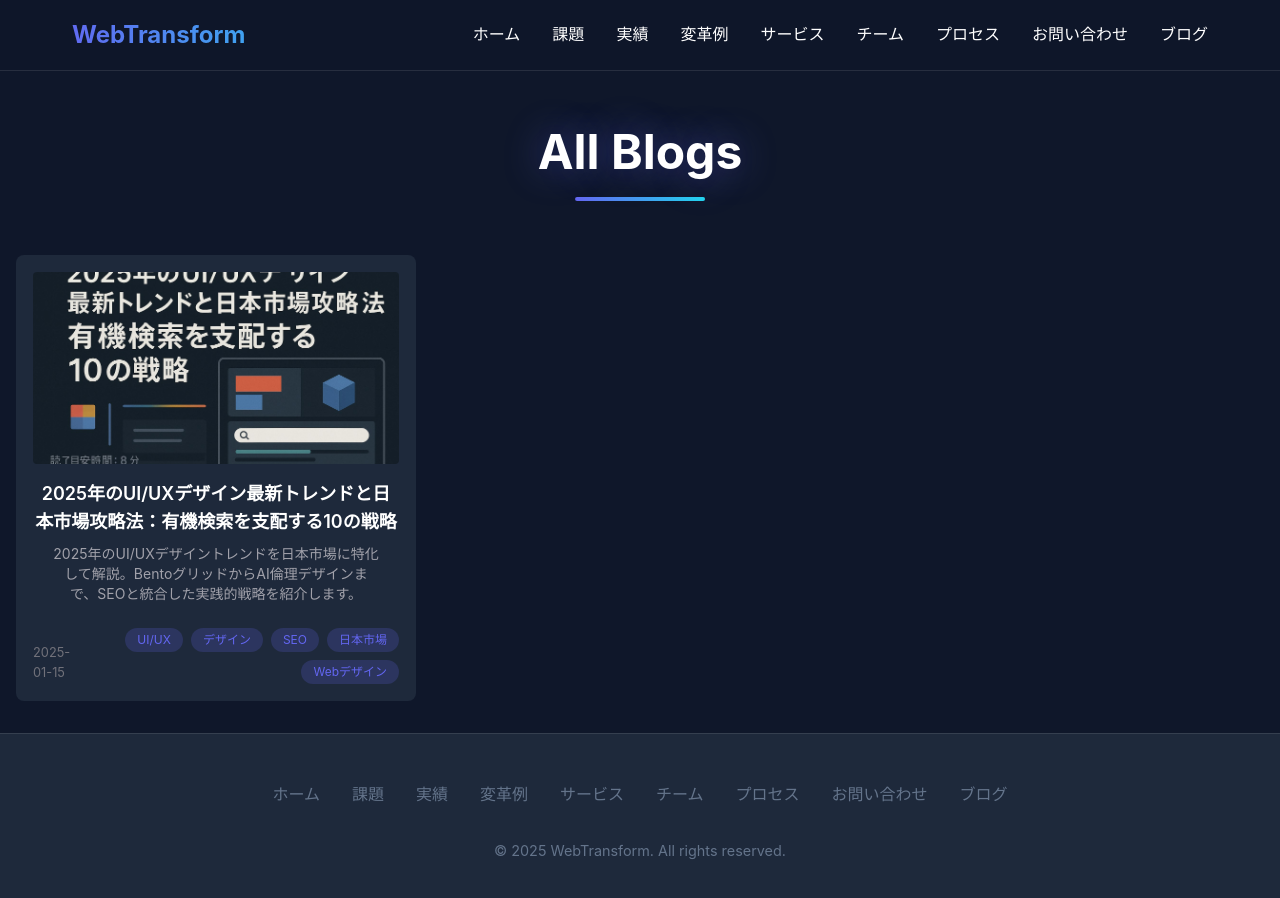
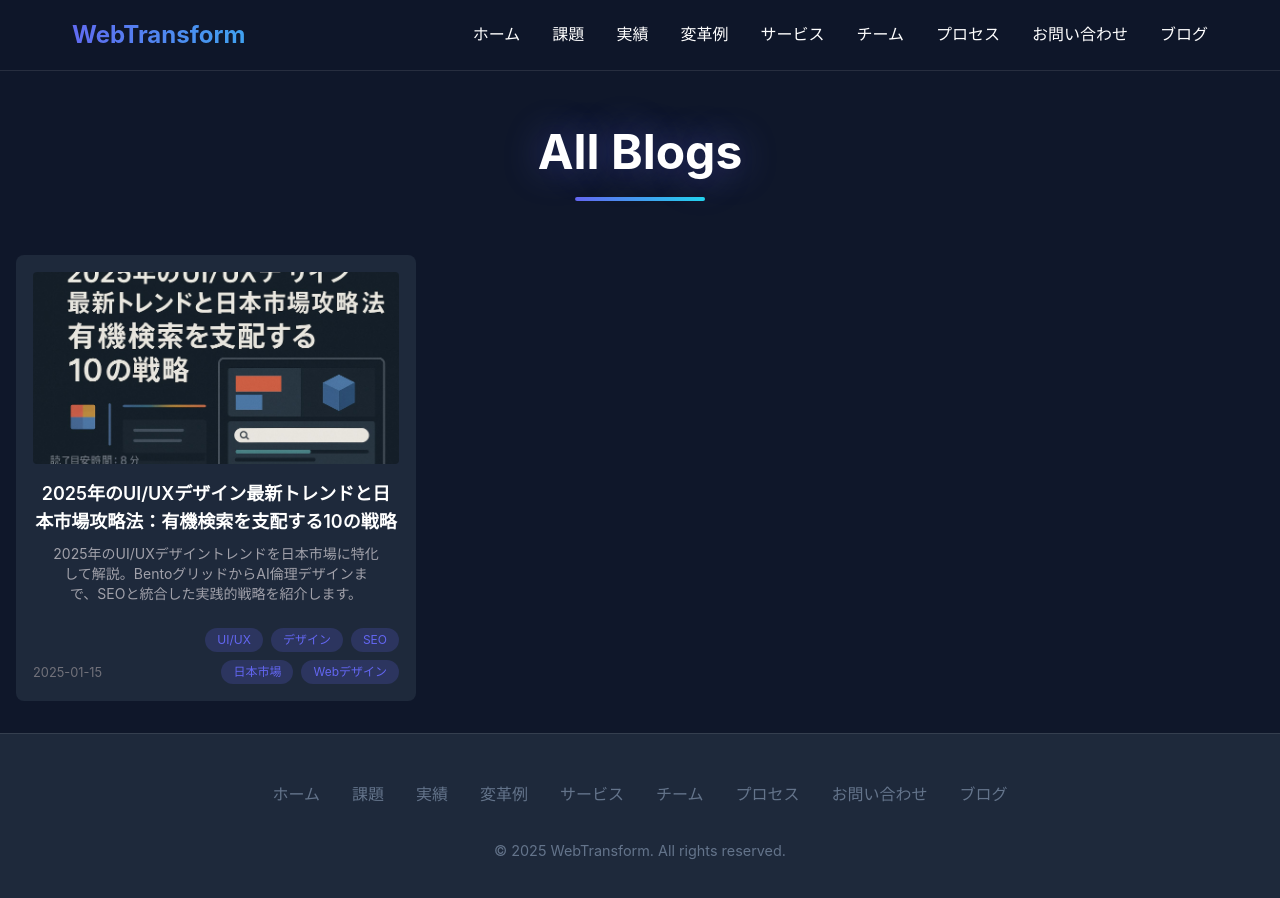
Before and after one commit to alzin/ui-ux-nipporia-lp, a Next.js app: page /blogs in a window 1280 px wide. Shown: the top 898 px of the page. Built offline with nearby package versions, Linux system fonts and the light colour scheme.

Commit message:
fix width of tags container in blog card

```diff
--- a/src/components/pages/blogs/components/BlogCard.tsx
+++ b/src/components/pages/blogs/components/BlogCard.tsx
@@ -57,7 +57,7 @@ const BlogCard = ({ slug, metadata }: IBlogCardProps) => {
             <small className="text-center text-zinc-500 md:text-left">
               {date}
             </small>
-            <div className="flex flex-wrap gap-2 justify-center md:justify-end">
+            <div className="flex flex-wrap gap-2 justify-center md:justify-end md:max-w-[70%]">
               {tags.length > 0 ? (
                 tags.map((tag) => (
                   <div
```
